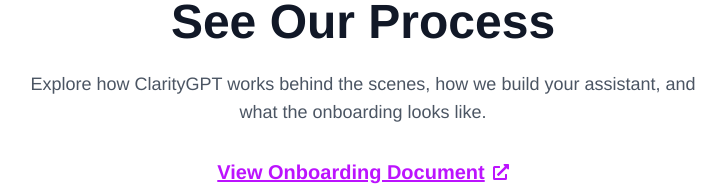
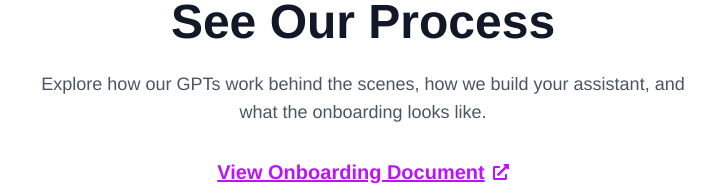
Before and after one commit to Kalcho8233/OmniNexAIWebsite, a Next.js app: page / in a window 1280 px wide. Shown: the part 5544-5730 px from the top of the page, without its empty margins (277-1003 px from the left). Built offline with nearby package versions, Linux system fonts and the light colour scheme.

Commit message:
Update GuideEmbed.jsx

```diff
--- a/components/GuideEmbed.jsx
+++ b/components/GuideEmbed.jsx
@@ -16,7 +16,7 @@
       </motion.h2>
 
       <p className="text-gray-600 mb-8 max-w-2xl mx-auto text-lg">
-        Explore how ClarityGPT works behind the scenes, how we build your assistant, and what the onboarding looks like.
+        Explore how our GPTs work behind the scenes, how we build your assistant, and what the onboarding looks like.
       </p>
 
       <motion.a
```
